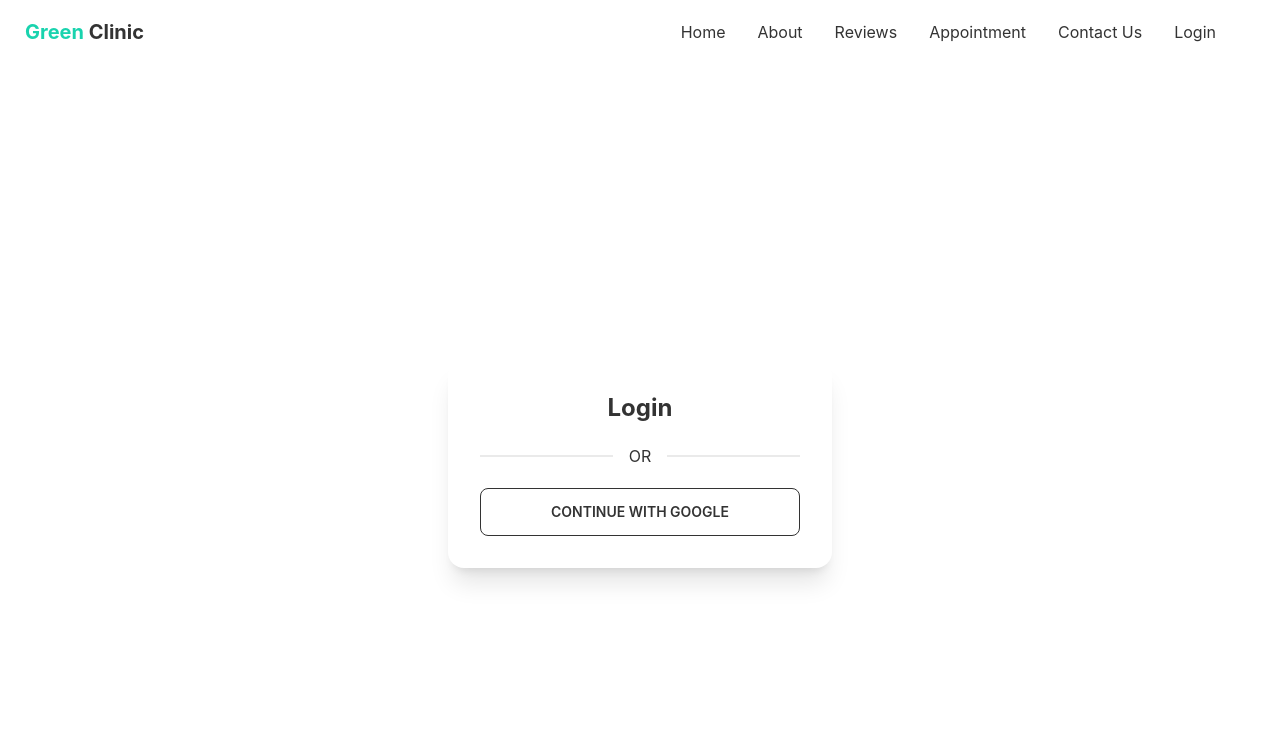
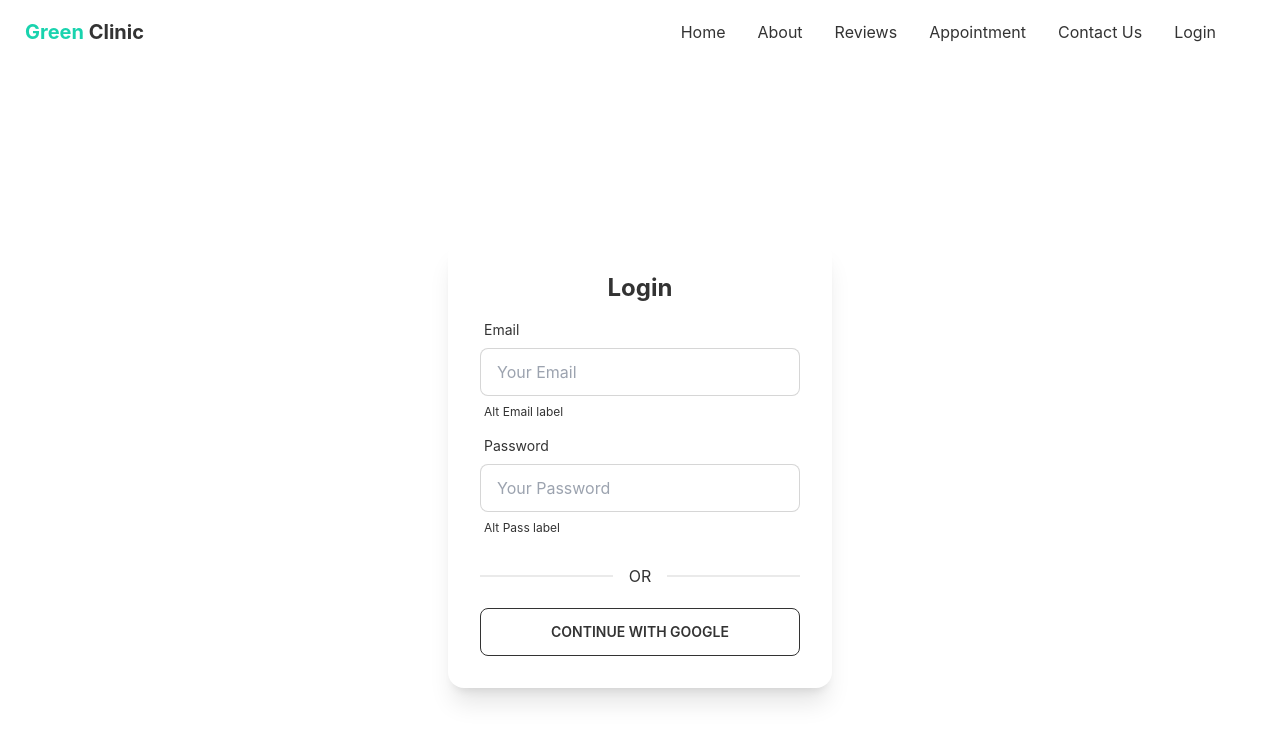
Before and after one commit to NaimulAlam/green-clinic, a React (Create React App) app: page /login in a window 1280 px wide. Shown: the top 742 px of the page. Built offline with nearby package versions, Linux system fonts and the light colour scheme; no server answers.

Commit message:
login page basic form with react hook form

```diff
--- a/package.json
+++ b/package.json
@@ -13,6 +13,7 @@
     "react-day-picker": "^8.0.7",
     "react-dom": "^18.2.0",
     "react-firebase-hooks": "^5.0.3",
+    "react-hook-form": "^7.34.2",
     "react-router-dom": "^6.3.0",
     "react-scripts": "5.0.1",
     "web-vitals": "^2.1.4"
--- a/src/Pages/Login/Login.js
+++ b/src/Pages/Login/Login.js
@@ -1,9 +1,17 @@
 import React from "react";
 import { useSignInWithGoogle } from "react-firebase-hooks/auth";
 import auth from "../../firebase.init";
+import { useForm } from "react-hook-form";
 
 const Login = () => {
   const [signInWithGoogle, user, loading, error] = useSignInWithGoogle(auth);
+
+  const {
+    register,
+    formState: { errors },
+    handleSubmit,
+  } = useForm();
+  const onSubmit = (data) => console.log(data);
 
   if (error) {
     console.error("err", error);
@@ -19,6 +27,52 @@ const Login = () => {
       <div className="card w-96 bg-base-100 shadow-xl">
         <div className="card-body">
           <h2 className="text-center font-bold text-2xl">Login</h2>
+
+          <form onSubmit={handleSubmit(onSubmit)}>
+            <div className="form-control w-full max-w-xs">
+              <label className="label">
+                <span className="label-text">Email</span>
+              </label>
+              <input
+                type="email"
+                placeholder="Your Email"
+                className="input input-bordered w-full max-w-xs"
+                {...register("email", {
+                  required: {
+                    value: true,
+                    message: "Email is required",
+                  },
+                  pattern: {
+                    value: /^\w+([\.-]?\w+)*@\w+([\.-]?\w+)*(\.\w{2,3})+$/,
+                    message: "Email is not valid",
+                  },
+                })}
+              />
+              <label className="label">
+                <span className="label-text-alt">Alt Email label</span>
+              </label>
+            </div>
+            <div className="form-control w-full max-w-xs">
+              <label className="label">
+                <span className="label-text">Password</span>
+              </label>
+              <input
+                type="password"
+                placeholder="Your Password"
+                className="input input-bordered w-full max-w-xs"
+                {...register("password", {
+                  required: {
+                    value: true,
+                    message: "password is required",
+                  },
+                })}
+              />
+              <label className="label">
+                <span className="label-text-alt">Alt Pass label</span>
+              </label>
+            </div>
+          </form>
+
           <div className="divider">OR</div>
           <button
             onClick={() => signInWithGoogle()}
```
Also changed, not shown: 1 other file (tests, documents, lock files or other folders).
